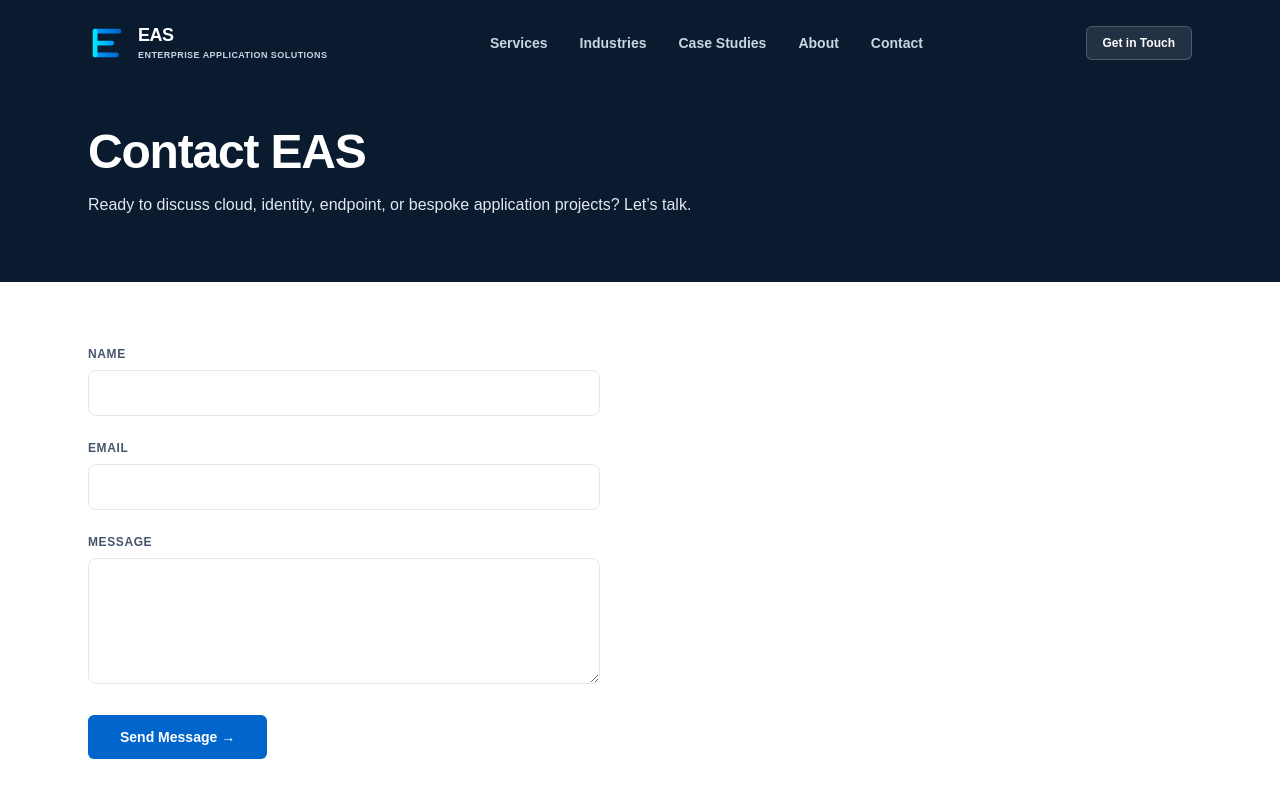
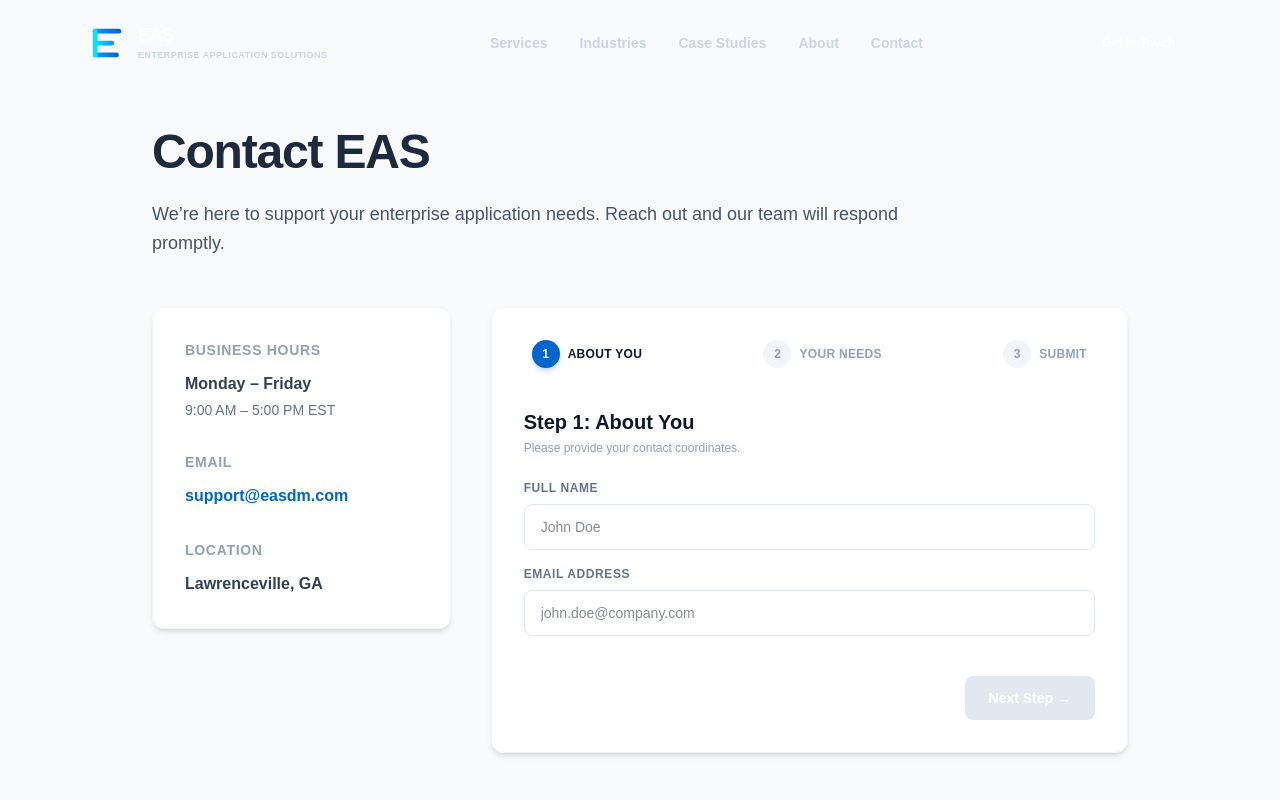
Before and after one commit to easdm/easdm-website, a Next.js app: page /contact in a window 1280 px wide. Shown: the top 800 px of the page. Built offline with nearby package versions, Linux system fonts and the light colour scheme.

Commit message:
Implement official enterprise-grade Contact page with a premium multi-step inquiry form and create reusable GetInTouchHero component.

```diff
--- a/src/app/contact/page.tsx
+++ b/src/app/contact/page.tsx
@@ -1,66 +1,268 @@
+'use client';
+
+import React, { useState } from 'react';
+import Link from 'next/link';
 import ScrollReveal from "@/components/ScrollReveal";
 
 export default function ContactPage() {
   return (
-    <main className="min-h-screen bg-white text-slate-900">
-      <section className="bg-[#0A1A2F] text-white pt-32 pb-16">
-        <div className="mx-auto max-w-6xl px-6">
+    <main className="min-h-screen bg-slate-50 text-slate-900 pt-32 pb-20">
+      <div className="max-w-5xl mx-auto px-6">
         <ScrollReveal animation="slide-up">
-            <h1 className="text-3xl md:text-5xl font-black tracking-tight mb-4">
+          <h1 className="text-4xl md:text-5xl font-black tracking-tight text-slate-800 mb-6">
             Contact EAS
           </h1>
-            <p className="text-sm md:text-base text-slate-200 max-w-3xl leading-relaxed">
-              Ready to discuss cloud, identity, endpoint, or bespoke application
-              projects? Let’s talk.
+          <p className="text-lg text-slate-600 mb-12 max-w-3xl leading-relaxed">
+            We’re here to support your enterprise application needs. Reach out and our team will respond promptly.
           </p>
         </ScrollReveal>
+
+        <div className="grid grid-cols-1 md:grid-cols-3 gap-10">
+          {/* Sidebar */}
+          <ScrollReveal animation="slide-up" className="delay-100">
+            <ContactSidebar />
+          </ScrollReveal>
+
+          {/* Form */}
+          <div className="md:col-span-2">
+            <ScrollReveal animation="slide-up" className="delay-200">
+              <MultiStepInquiryForm />
+            </ScrollReveal>
           </div>
-      </section>
+        </div>
+      </div>
+    </main>
+  );
+}
 
-      <section className="bg-white py-16">
-        <div className="mx-auto max-w-6xl px-6">
-          <ScrollReveal animation="slide-up" className="delay-100">
-            <form className="space-y-6 max-w-lg">
+function ContactSidebar() {
+  return (
+    <aside className="bg-white shadow-md rounded-xl p-8 border border-slate-100 space-y-8">
       <div>
-                <label className="block text-xs font-bold uppercase tracking-wider text-slate-600 mb-2">
-                  Name
+        <h3 className="text-sm font-bold uppercase tracking-wider text-slate-400 mb-3">
+          Business Hours
+        </h3>
+        <p className="text-slate-700 font-semibold">Monday – Friday</p>
+        <p className="text-slate-500 text-sm mt-1">9:00 AM – 5:00 PM EST</p>
+      </div>
+
+      <div>
+        <h3 className="text-sm font-bold uppercase tracking-wider text-slate-400 mb-3">
+          Email
+        </h3>
+        <a href="mailto:support@easdm.com" className="text-[#0066CC] hover:text-[#009BFF] font-semibold transition-colors">
+          support@easdm.com
+        </a>
+      </div>
+
+      <div>
+        <h3 className="text-sm font-bold uppercase tracking-wider text-slate-400 mb-3">
+          Location
+        </h3>
+        <p className="text-slate-700 font-semibold">Lawrenceville, GA</p>
+      </div>
+    </aside>
+  );
+}
+
+function MultiStepInquiryForm() {
+  const [step, setStep] = useState(1);
+  const [name, setName] = useState('');
+  const [email, setEmail] = useState('');
+  const [message, setMessage] = useState('');
+  const [submitted, setSubmitted] = useState(false);
+
+  const handleSubmit = (e: React.FormEvent) => {
+    e.preventDefault();
+    setSubmitted(true);
+  };
+
+  if (submitted) {
+    return (
+      <div className="bg-white shadow-md rounded-xl p-8 border border-slate-100 text-center py-16 space-y-4">
+        <div className="w-16 h-16 bg-[#0066CC]/10 border border-[#009BFF]/20 rounded-full flex items-center justify-center mx-auto mb-6">
+          <svg className="w-8 h-8 text-[#0066CC]" fill="none" stroke="currentColor" viewBox="0 0 24 24">
+            <path strokeLinecap="round" strokeLinejoin="round" strokeWidth={2.5} d="M5 13l4 4L19 7" />
+          </svg>
+        </div>
+        <h3 className="text-2xl font-bold text-slate-800">Thank You!</h3>
+        <p className="text-slate-600 max-w-md mx-auto text-sm">
+          Your inquiry has been successfully received. A consultant from the EAS team will reach out to you shortly.
+        </p>
+      </div>
+    );
+  }
+
+  return (
+    <div className="bg-white shadow-md rounded-xl p-8 border border-slate-100">
+      {/* Step Indicators */}
+      <div className="flex items-center justify-between mb-10 relative">
+        <div className="absolute left-0 right-0 top-1/2 -translate-y-1/2 h-0.5 bg-slate-100 -z-10" />
+        {[1, 2, 3].map((s) => (
+          <div key={s} className="flex items-center gap-2 bg-white px-2">
+            <div
+              className={`h-7 w-7 rounded-full flex items-center justify-center text-xs font-bold transition-colors ${
+                step === s
+                  ? "bg-[#0066CC] text-white shadow-md shadow-[#0066CC]/20"
+                  : step > s
+                  ? "bg-emerald-500 text-white"
+                  : "bg-slate-100 text-slate-400"
+              }`}
+            >
+              {step > s ? (
+                <svg className="w-4 h-4" fill="none" stroke="currentColor" viewBox="0 0 24 24">
+                  <path strokeLinecap="round" strokeLinejoin="round" strokeWidth={2.5} d="M5 13l4 4L19 7" />
+                </svg>
+              ) : (
+                s
+              )}
+            </div>
+            <span
+              className={`text-xs font-bold tracking-wide uppercase hidden sm:inline ${
+                step === s ? "text-slate-850" : "text-slate-400"
+              }`}
+            >
+              {s === 1 ? "About You" : s === 2 ? "Your Needs" : "Submit"}
+            </span>
+          </div>
+        ))}
+      </div>
+
+      {/* Step 1 */}
+      {step === 1 && (
+        <div className="space-y-6">
+          <div>
+            <h3 className="text-xl font-bold text-slate-850 mb-1">
+              Step 1: About You
+            </h3>
+            <p className="text-xs text-slate-400">Please provide your contact coordinates.</p>
+          </div>
+
+          <div className="space-y-4">
+            <div>
+              <label className="block text-xs font-bold uppercase tracking-wider text-slate-500 mb-2">
+                Full Name
               </label>
               <input
                 type="text"
                 required
-                  className="w-full rounded-lg border border-slate-200 px-4 py-3 text-sm focus:outline-none focus:border-[#0066CC] transition-colors"
+                placeholder="John Doe"
+                value={name}
+                onChange={(e) => setName(e.target.value)}
+                className="w-full border border-slate-200 rounded-lg px-4 py-3 text-sm focus:outline-none focus:border-[#0066CC] focus:ring-1 focus:ring-[#0066CC] transition-all"
               />
             </div>
+
             <div>
-                <label className="block text-xs font-bold uppercase tracking-wider text-slate-600 mb-2">
-                  Email
+              <label className="block text-xs font-bold uppercase tracking-wider text-slate-500 mb-2">
+                Email Address
               </label>
               <input
                 type="email"
                 required
-                  className="w-full rounded-lg border border-slate-200 px-4 py-3 text-sm focus:outline-none focus:border-[#0066CC] transition-colors"
+                placeholder="john.doe@company.com"
+                value={email}
+                onChange={(e) => setEmail(e.target.value)}
+                className="w-full border border-slate-200 rounded-lg px-4 py-3 text-sm focus:outline-none focus:border-[#0066CC] focus:ring-1 focus:ring-[#0066CC] transition-all"
               />
             </div>
+          </div>
+
+          <div className="flex justify-end pt-4">
+            <button
+              onClick={() => name && email && setStep(2)}
+              disabled={!name || !email}
+              className="px-6 py-3 bg-[#0066CC] disabled:bg-slate-200 disabled:cursor-not-allowed hover:bg-[#009BFF] text-white rounded-lg text-sm font-bold transition-all hover:shadow-lg hover:shadow-[#0066CC]/20 cursor-pointer"
+            >
+              Next Step &rarr;
+            </button>
+          </div>
+        </div>
+      )}
+
+      {/* Step 2 */}
+      {step === 2 && (
+        <div className="space-y-6">
           <div>
-                <label className="block text-xs font-bold uppercase tracking-wider text-slate-600 mb-2">
-                  Message
+            <h3 className="text-xl font-bold text-slate-850 mb-1">
+              Step 2: Your Needs
+            </h3>
+            <p className="text-xs text-slate-400">Describe your IT or application needs.</p>
+          </div>
+
+          <div>
+            <label className="block text-xs font-bold uppercase tracking-wider text-slate-500 mb-2">
+              Project Description
             </label>
             <textarea
+              rows={5}
               required
-                  className="w-full rounded-lg border border-slate-200 px-4 py-3 text-sm focus:outline-none focus:border-[#0066CC] transition-colors"
-                  rows={5}
+              placeholder="Tell us about your project requirements, goals, and timelines..."
+              value={message}
+              onChange={(e) => setMessage(e.target.value)}
+              className="w-full border border-slate-200 rounded-lg px-4 py-3 text-sm focus:outline-none focus:border-[#0066CC] focus:ring-1 focus:ring-[#0066CC] transition-all"
             />
           </div>
+
+          <div className="flex justify-between pt-4">
             <button
-                type="submit"
-                className="rounded-md bg-[#0066CC] px-8 py-3 text-sm font-bold text-white hover:bg-[#009BFF] transition-all duration-300 transform hover:-translate-y-0.5 hover:shadow-lg hover:shadow-[#0066CC]/20 cursor-pointer"
+              onClick={() => setStep(1)}
+              className="px-6 py-3 border border-slate-200 hover:border-slate-350 text-slate-600 rounded-lg text-sm font-bold transition-colors cursor-pointer"
             >
-                Send Message &rarr;
+              &larr; Back
             </button>
-            </form>
-          </ScrollReveal>
+            <button
+              onClick={() => message && setStep(3)}
+              disabled={!message}
+              className="px-6 py-3 bg-[#0066CC] disabled:bg-slate-200 disabled:cursor-not-allowed hover:bg-[#009BFF] text-white rounded-lg text-sm font-bold transition-all hover:shadow-lg hover:shadow-[#0066CC]/20 cursor-pointer"
+            >
+              Next Step &rarr;
+            </button>
           </div>
-      </section>
-    </main>
+        </div>
+      )}
+
+      {/* Step 3 */}
+      {step === 3 && (
+        <div className="space-y-6">
+          <div>
+            <h3 className="text-xl font-bold text-slate-850 mb-1">
+              Step 3: Submit Inquiry
+            </h3>
+            <p className="text-xs text-slate-400">Please review your coordinates before sending.</p>
+          </div>
+
+          <div className="bg-slate-50 rounded-lg p-5 border border-slate-100 space-y-3 text-sm">
+            <div className="grid grid-cols-3">
+              <span className="text-slate-455 font-semibold">Name:</span>
+              <span className="col-span-2 text-slate-800 font-medium">{name}</span>
+            </div>
+            <div className="grid grid-cols-3">
+              <span className="text-slate-455 font-semibold">Email:</span>
+              <span className="col-span-2 text-slate-800 font-medium">{email}</span>
+            </div>
+            <div className="flex flex-col gap-1">
+              <span className="text-slate-455 font-semibold">Message:</span>
+              <span className="text-slate-700 bg-white border border-slate-150 rounded p-3 mt-1 whitespace-pre-wrap">{message}</span>
+            </div>
+          </div>
+
+          <div className="flex justify-between pt-4">
+            <button
+              onClick={() => setStep(2)}
+              className="px-6 py-3 border border-slate-200 hover:border-slate-350 text-slate-600 rounded-lg text-sm font-bold transition-colors cursor-pointer"
+            >
+              &larr; Back
+            </button>
+            <button
+              onClick={handleSubmit}
+              className="px-8 py-3 bg-[#0066CC] hover:bg-[#009BFF] text-white rounded-lg text-sm font-bold transition-all hover:shadow-lg hover:shadow-[#0066CC]/20 cursor-pointer"
+            >
+              Submit Inquiry
+            </button>
+          </div>
+        </div>
+      )}
+    </div>
   );
 }
--- /dev/null
+++ b/src/components/GetInTouchHero.tsx
@@ -0,0 +1,33 @@
+'use client';
+
+import React from 'react';
+import Link from 'next/link';
+import ScrollReveal from "@/components/ScrollReveal";
+
+export default function GetInTouchHero() {
+  return (
+    <section className="bg-slate-50 border-t border-slate-100 py-24 px-6 text-center">
+      <div className="max-w-4xl mx-auto">
+        <ScrollReveal animation="slide-up">
+          <h2 className="text-3xl md:text-5xl font-black tracking-tight text-slate-800 mb-4">
+            Get in Touch
+          </h2>
+          <p className="text-base md:text-lg text-slate-600 mb-8 max-w-2xl mx-auto leading-relaxed">
+            Let’s discuss how EAS can support your enterprise IT and application needs.
+          </p>
+          <div className="inline-block">
+            <Link
+              href="/contact"
+              className="rounded-lg bg-[#0066CC] hover:bg-[#009BFF] px-8 py-4 text-sm font-bold text-white transition-all duration-300 transform hover:-translate-y-0.5 hover:shadow-lg hover:shadow-[#0066CC]/20 inline-flex items-center gap-2"
+            >
+              Contact EAS
+              <svg className="w-4 h-4" fill="none" stroke="currentColor" viewBox="0 0 24 24">
+                <path strokeLinecap="round" strokeLinejoin="round" strokeWidth={2.5} d="M9 5l7 7-7 7" />
+              </svg>
+            </Link>
+          </div>
+        </ScrollReveal>
+      </div>
+    </section>
+  );
+}
```
Lines whose indentation alone changed are shown as unchanged.
